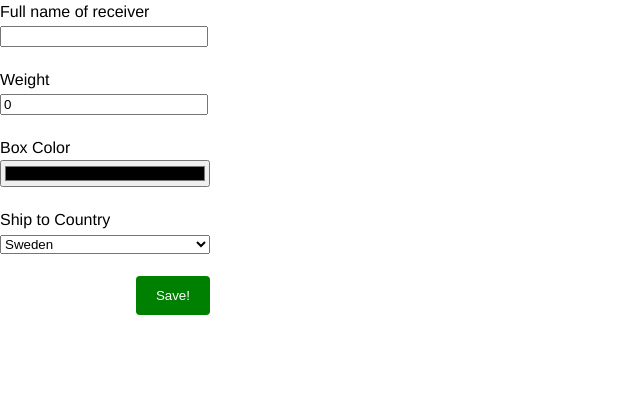
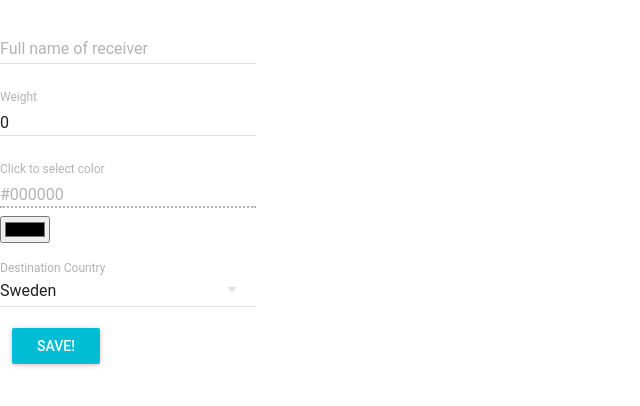
Before and after one commit to Hinks/boxinatorapp, a React (Create React App) app in the folder src/main/resources/webroot/boxinator-client/: page /#/addbox in a window 1280 px wide. Shown: the top 406 px of the page, without its empty margins (0-640 px from the left). Built offline with nearby package versions, Linux system fonts and the light colour scheme.

Commit message:
removed lesscss, started to use material-ui instead

```diff
--- a/src/main/resources/webroot/boxinator-client/package.json
+++ b/src/main/resources/webroot/boxinator-client/package.json
@@ -3,7 +3,7 @@
   "version": "0.1.0",
   "private": true,
   "dependencies": {
-    "less": "^3.0.1",
+    "material-ui": "^0.20.0",
     "mocha": "^5.0.1",
     "react": "^16.2.0",
     "react-dom": "^16.2.0",
--- a/src/main/resources/webroot/boxinator-client/src/App.js
+++ b/src/main/resources/webroot/boxinator-client/src/App.js
@@ -1,15 +1,16 @@
 import React from 'react'
 import { HashRouter, Link, Route, Switch } from 'react-router-dom'
 import { Provider } from 'react-redux'
-
 import store from './store'
 import BoxForm from './boxform'
 import BoxList from './boxlist'
+import MuiThemeProvider from 'material-ui/styles/MuiThemeProvider';
 import './stylesheets/App.css'
 
 const App = () => (
   <Provider store={store}>
     <HashRouter>
+    <MuiThemeProvider>
       <div className="App">
         <Switch>
            <Route exact path='/' component={IndexPage} />
@@ -18,8 +19,10 @@ const App = () => (
            <Route component={NotFoundPage} />
         </Switch>
       </div>
+      </MuiThemeProvider>
     </HashRouter>
   </Provider>
+
 )
 
 const IndexPage = () => {
--- a/src/main/resources/webroot/boxinator-client/src/boxform/BoxForm.js
+++ b/src/main/resources/webroot/boxinator-client/src/boxform/BoxForm.js
@@ -1,10 +1,12 @@
 import React, { Component } from 'react'
-import InputField from './user-input/InputField'
 import * as validators from './validators'
 import hexToRgb from './colorConverter.js'
 import CONSTANTS from '../constants'
 import APIUtils from '../common'
-
+import TextField from 'material-ui/TextField'
+import RaisedButton from 'material-ui/RaisedButton'
+import SelectField from 'material-ui/SelectField'
+import MenuItem from 'material-ui/MenuItem'
 
 class BoxForm extends Component {
   constructor(props) {
@@ -100,62 +102,63 @@ class BoxForm extends Component {
   }
 
   render(){
-    const receiver =
-      <input
+
+    const style = {
+      margin: 12,
+    };
+
+    return (
+      <div>
+
+      <TextField
         name="receiver"
-        type="text"
+        onChange={this.handleInputChange}
         value={this.state.receiver}
+        errorText={this.state.receiverErrMsg}
+        floatingLabelText="Full name of receiver"
+        hintText="first and sur name"
+      /><br />
+
+      <TextField
+        name="weight"
         onChange={this.handleInputChange}
-       />
-    const weight =
-      <input
-        name="weight"
-        type="text"
-        placeholder="0.0"
         value={this.state.weight}
-        onChange={this.handleInputChange}
-      />
-    const color =
+        errorText={this.state.weightErrMsg}
+        floatingLabelText="Weight"
+        hintText="in kilograms"
+      /><br />
+
+      <TextField
+        floatingLabelText="Click to select color"
+        disabled={true}
+        value={this.state.color}
+        errorText={this.state.colorErrMsg}
+      /><br />
       <input
         name="color"
         type="color"
         value={this.state.color}
         onChange={this.handleInputChange}
-      />
-    const destinationCountry =
-      <select
-        name="destinationCountry"
-        value={this.state.destinationCountry}
-        onChange={this.handleInputChange}>
-          <option value="Australia">Australia</option>
-          <option value="Brazil">Brazil</option>
-          <option value="China">China</option>
-          <option value="Sweden">Sweden</option>
-      </select>
+      /><br />
 
-    return (
-      <div id="box-form">
-        <InputField
-          input={receiver}
-          label="Full name of receiver"
-          error={this.state.receiverErrMsg}
-        />
-        <InputField
-          input={weight}
-          label="Weight"
-          error={this.state.weightErrMsg}
-        />
-        <InputField
-          input={color}
-          label="Box Color"
-          error={this.state.colorErrMsg}
-        />
-        <InputField
-          input={destinationCountry}
-          label="Ship to Country"
-          error={this.state.destinationCountryErrMsg}
-        />
-        <button type="button" onClick={this.handleSaveButtonClick}>Save!</button>
+      <SelectField
+          floatingLabelText="Destination Country"
+          value={this.state.destinationCountry}
+          name="destinationCountry"
+          onChange={(event, index, value) => this.setState({destinationCountry: value})}
+        >
+          <MenuItem value={"Australia"} primaryText="Australia" />
+          <MenuItem value={"Brazil"} primaryText="Brazil" />
+          <MenuItem value={"China"} primaryText="China" />
+          <MenuItem value={"Sweden"} primaryText="Sweden" />
+        </SelectField><br />
+
+      <RaisedButton
+        label="Save!"
+        onClick={this.handleSaveButtonClick}
+        primary={true}
+        style={style}/>
+
       </div>
     )
   }
--- a/src/main/resources/webroot/boxinator-client/src/boxform/stylesheets/BoxForm.less
+++ /dev/null
@@ -1,34 +0,0 @@
-@boxFormWidth: 300px;
-@boxFormBgColor: #edeff2;
-@inputFieldWidth: 200px;
-
-#box-form{
-    width: @boxFormWidth;
-}
-
-input[type=text] {
-  width: @inputFieldWidth;
-}
-
-input[type=color] {
-  width: @inputFieldWidth + 10px;
-}
-
-select {
-  width: @inputFieldWidth + 10px;
-}
-
-button {
-    background-color: #4CAF50;
-    color: white;
-    padding: 12px 20px;
-    border: none;
-    border-radius: 4px;
-    cursor: pointer;
-    float: right;
-}
-
-#box-form button{
-  background-color: green;
-  margin-right: 90px;
-}
--- a/src/main/resources/webroot/boxinator-client/src/boxform/user-input/InputField.js
+++ /dev/null
@@ -1,14 +0,0 @@
-import React from 'react'
-
-function InputField(props){
-  return (
-    <div className="input-field-div">
-      <label>{props.label}</label>
-      <br></br>
-      {props.input}
-      {(props.error) ? <p className="input-error-msg">{props.error}</p> : null}
-    </div>
-  )
-}
-
-export default InputField
--- a/src/main/resources/webroot/boxinator-client/src/boxform/user-input/stylesheets/InputField.less
+++ /dev/null
@@ -1,7 +0,0 @@
-.input-error-msg{
-  color: red;
-}
-
-.input-field-div{
-  margin-bottom: 20px;
-}
--- a/src/main/resources/webroot/boxinator-client/src/stylesheets/App.css
+++ b/src/main/resources/webroot/boxinator-client/src/stylesheets/App.css
@@ -1,177 +1,48 @@
-/**
- * Global Reset of all HTML Elements
- *
- * Resetting all of our HTML Elements ensures a smoother
- * visual transition between browsers. If you don't believe me,
- * try temporarily commenting out this block of code, then go
- * and look at Mozilla versus Safari, both good browsers with
- * a good implementation of CSS. The thing is, all browser CSS
- * defaults are different and at the end of the day if visual
- * consistency is what we're shooting for, then we need to
- * make sure we're resetting all spacing elements.
- *
+/* http://meyerweb.com/eric/tools/css/reset/
+   v2.0 | 20110126
+   License: none (public domain)
 */
-html,
-body {
-  border: 0;
-  font-family: "Helvetica-Neue", "Helvetica", Arial, sans-serif;
-  line-height: 1.5;
+
+html, body, div, span, applet, object, iframe,
+h1, h2, h3, h4, h5, h6, p, blockquote, pre,
+a, abbr, acronym, address, big, cite, code,
+del, dfn, em, img, ins, kbd, q, s, samp,
+small, strike, strong, sub, sup, tt, var,
+b, u, i, center,
+dl, dt, dd, ol, ul, li,
+fieldset, form, label, legend,
+table, caption, tbody, tfoot, thead, tr, th, td,
+article, aside, canvas, details, embed,
+figure, figcaption, footer, header, hgroup,
+menu, nav, output, ruby, section, summary,
+time, mark, audio, video {
 	margin: 0;
 	padding: 0;
-}
-div,
-span,
-object,
-iframe,
-img,
-table,
-caption,
-thead,
-tbody,
-tfoot,
-tr,
-tr,
-td,
-article,
-aside,
-canvas,
-details,
-figure,
-hgroup,
-menu,
-nav,
-footer,
-header,
-section,
-summary,
-mark,
-audio,
-video {
-  border: 0;
-  margin: 0;
-  padding: 0;
-}
-h1,
-h2,
-h3,
-h4,
-h5,
-h6,
-p,
-blockquote,
-pre,
-a,
-abbr,
-address,
-cit,
-code,
-del,
-dfn,
-em,
-ins,
-q,
-samp,
-small,
-strong,
-sub,
-sup,
-b,
-i,
-hr,
-dl,
-dt,
-dd,
-ol,
-ul,
-li,
-fieldset,
-legend,
-label {
 	border: 0;
 	font-size: 100%;
+	font: inherit;
 	vertical-align: baseline;
-  margin: 0;
-  padding: 0;
 }
-article,
-aside,
-canvas,
-figure,
-figure img,
-figcaption,
-hgroup,
-footer,
-header,
-nav,
-section,
-audio,
-video {
+/* HTML5 display-role reset for older browsers */
+article, aside, details, figcaption, figure,
+footer, header, hgroup, menu, nav, section {
 	display: block;
 }
-table {
-  border-collapse: separate;
-  border-spacing: 0;
+body {
+	line-height: 1;
 }
-table caption,
-table th,
-table td {
-  text-align: left;
-  vertical-align: middle;
+ol, ul {
+	list-style: none;
 }
-a img {
-  border: 0;
+blockquote, q {
+	quotes: none;
 }
-:focus {
-  outline: 0;
+blockquote:before, blockquote:after,
+q:before, q:after {
+	content: '';
+	content: none;
 }
 table {
 	border-collapse: collapse;
-  width: 800px;
+	border-spacing: 0;
 }
-table,
-th,
-td {
-  border: 1px solid black;
-}
-th,
-td {
-  width: 195px;
-  padding-left: 5px;
-}
-.name-column {
-  font-style: italic;
-}
-.weight-column {
-  font-style: italic;
-}
-#box-form {
-  width: 300px;
-}
-input[type=text] {
-  width: 200px;
-}
-input[type=color] {
-  width: 210px;
-}
-select {
-  width: 210px;
-}
-button {
-  background-color: #4CAF50;
-  color: white;
-  padding: 12px 20px;
-  border: none;
-  border-radius: 4px;
-  cursor: pointer;
-  float: right;
-}
-#box-form button {
-  background-color: green;
-  margin-right: 90px;
-}
-.input-error-msg {
-  color: red;
-}
-.input-field-div {
-  margin-bottom: 20px;
-}
--- a/src/main/resources/webroot/boxinator-client/src/stylesheets/App.less
+++ /dev/null
@@ -1,4 +0,0 @@
-@import "./reset.less";
-@import "../boxlist/stylesheets/boxlist.less";
-@import "../boxform/stylesheets/BoxForm.less";
-@import "../boxform/user-input/stylesheets/InputField.less";
--- a/src/main/resources/webroot/boxinator-client/src/stylesheets/reset.less
+++ /dev/null
@@ -1,60 +0,0 @@
-/**
- * Global Reset of all HTML Elements
- *
- * Resetting all of our HTML Elements ensures a smoother
- * visual transition between browsers. If you don't believe me,
- * try temporarily commenting out this block of code, then go
- * and look at Mozilla versus Safari, both good browsers with
- * a good implementation of CSS. The thing is, all browser CSS
- * defaults are different and at the end of the day if visual
- * consistency is what we're shooting for, then we need to
- * make sure we're resetting all spacing elements.
- *
- */
-html, body {
-	border: 0;
-	font-family: "Helvetica-Neue", "Helvetica", Arial, sans-serif;
-	line-height: 1.5;
-	margin: 0;
-	padding: 0;
-}
-
-div, span, object, iframe, img, table, caption, thead, tbody,
-tfoot, tr, tr, td, article, aside, canvas, details, figure, hgroup, menu,
-nav, footer, header, section, summary, mark, audio, video {
-  border: 0;
-  margin: 0;
-  padding: 0;
-}
-
-h1, h2, h3, h4, h5, h6, p, blockquote, pre, a, abbr, address, cit, code,
-del, dfn, em, ins, q, samp, small, strong, sub, sup, b, i, hr, dl, dt, dd,
-ol, ul, li, fieldset, legend, label {
-  border: 0;
-  font-size: 100%;
-  vertical-align: baseline;
-  margin: 0;
-  padding: 0;
-}
-
-article, aside, canvas, figure, figure img, figcaption, hgroup,
-footer, header, nav, section, audio, video {
-	display: block;
-}
-
-table {
-  border-collapse: separate;
-  border-spacing: 0;
-  caption, th, td {
-    text-align: left;
-    vertical-align: middle;
-  }
-}
-
-a img {
-  border: 0;
-}
-
-:focus {
-  outline: 0;
-}
```
Also changed, not shown: src/main/resources/webroot/boxinator-client/src/boxlist/stylesheets/boxlist.less (deleted, +0 -20 lines), 2 other files (tests, documents, lock files or other folders). Lines whose indentation alone changed are shown as unchanged.
